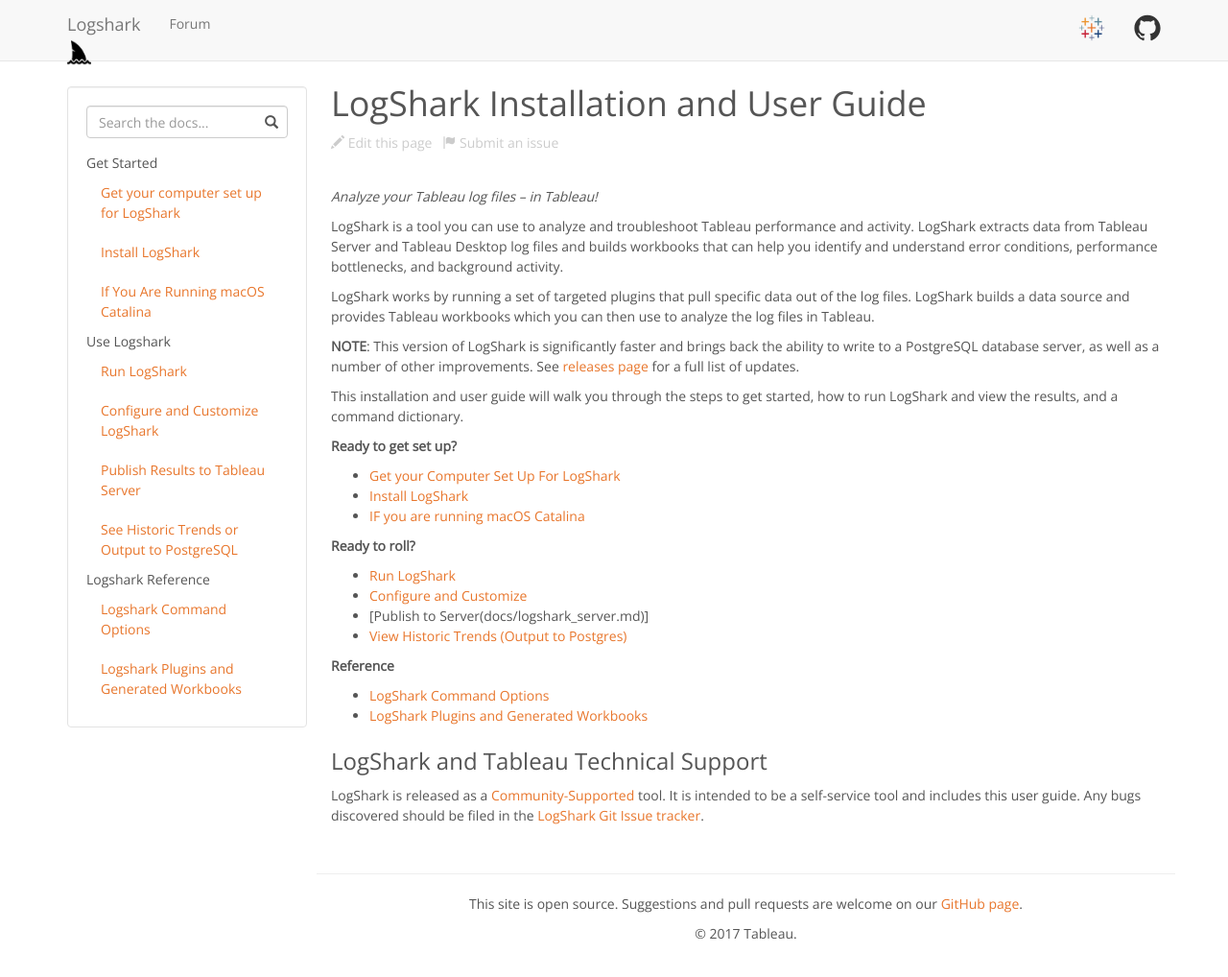
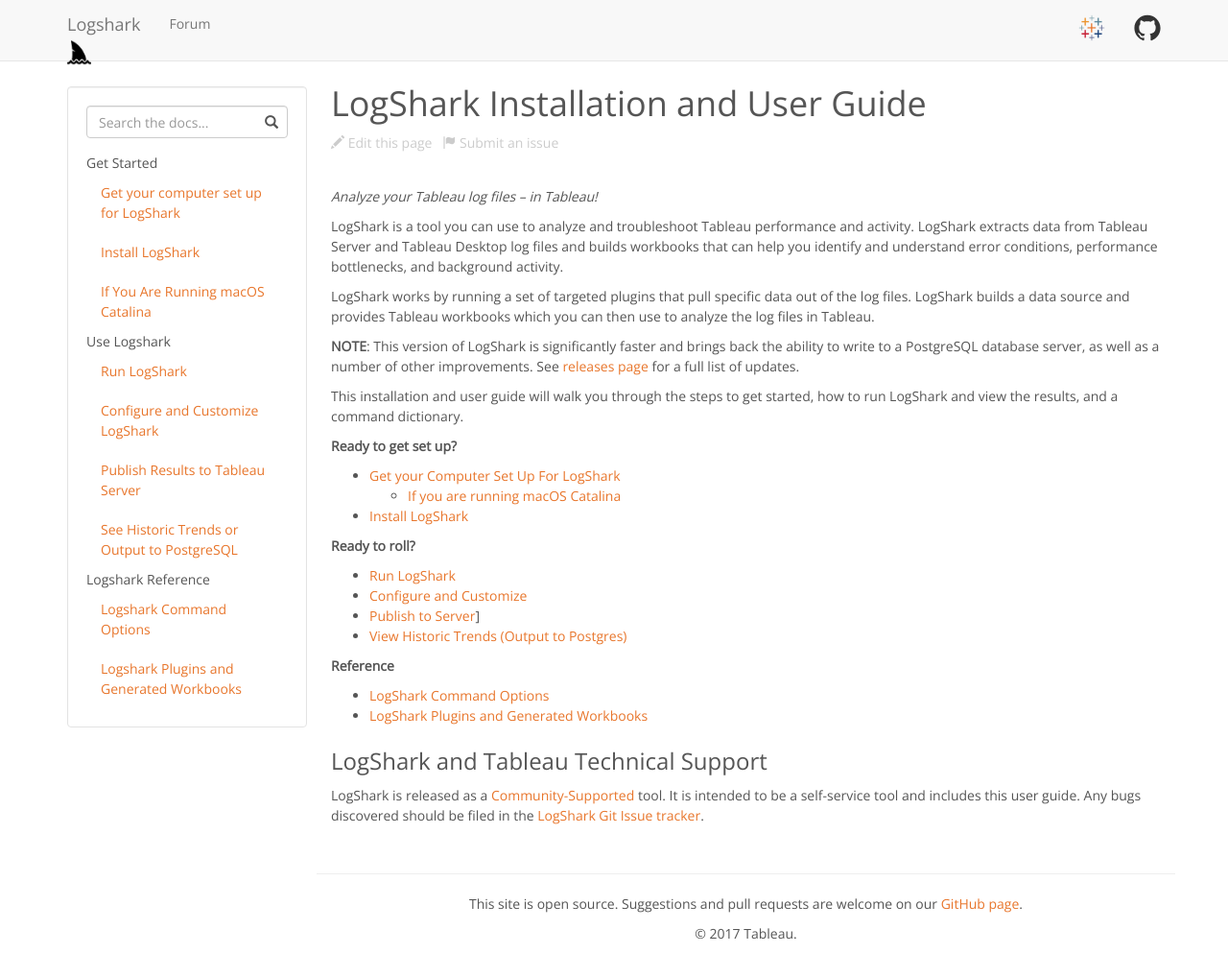
Before and after one commit to tableau/Logshark, a Jekyll site: the page built from docs/index.md, in a window 1280 px wide and 1023 px high. Shown: the top 1018 px of the window at 96% size. Built offline with Jekyll 4.4.1, drawn with Linux system fonts in a browser that asks for light colours.

Commit message:
updated docs

```diff
--- a/docs/index.md
+++ b/docs/index.md
@@ -26,14 +26,15 @@
 **Ready to get set up?**
 
 - [Get your Computer Set Up For LogShark](docs/logshark_prefunc.md)
+    - [If you are running macOS Catalina](docs/logshark_catalina.md)
 - [Install LogShark](docs/logshark_install.md)
-- [IF you are running macOS Catalina](docs/logshark_catalina.md)
+
 
 **Ready to roll?**
 
 - [Run LogShark](docs/logshark_run.md)
 - [Configure and Customize](docs/logshark_configure.md)
-- [Publish to Server(docs/logshark_server.md)]
+- [Publish to Server](docs/logshark_server.md)]
 - [View Historic Trends (Output to Postgres)](docs/logshark_postgres.md)
 
 **Reference**
```
Also changed, not shown: docs/docs/logshark_run.md (+2 -4 lines).
